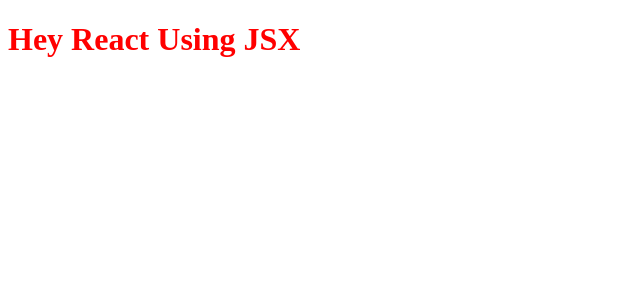
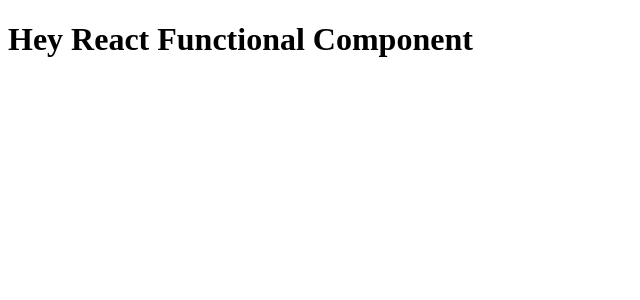
Before and after one commit to nikhilraghu1c/hey-react, a React (Vite) app: page / in a window 1280 px wide. Shown: the top 300 px of the page, without its empty margins (0-640 px from the left). Built offline with nearby package versions, Linux system fonts and the light colour scheme.

Commit message:
Added React Functional Component

```diff
--- a/App.js
+++ b/App.js
@@ -1,16 +1,20 @@
 import React from "react";
 import ReactDOM from "react-dom/client";
-
-// React.createElement
-// JSX Javascript Syntax - is not html in js
-// It is HTML like or XML syntax
-// Creates React.createElement using babel
 
 const jsxHeading = (
   <h1 id="heading" className="head" tabIndex="1">
     Hey React Using JSX
   </h1>
 );
+
+// React Functional Component
+// Return JSX/ React Element
+// First letter of function should be Capital
+
+const HeadingComponent = () => (
+    <div id="container">
+        <h1 className="heading">Hey React Functional Component</h1>
+    </div>
+);
 const root = ReactDOM.createRoot(document.getElementById("root"));
-root.render(jsxHeading);
-console.log(jsxHeading);
+root.render(<HeadingComponent />);
```
Also changed, not shown: 1 other file (tests, documents, lock files or other folders).
